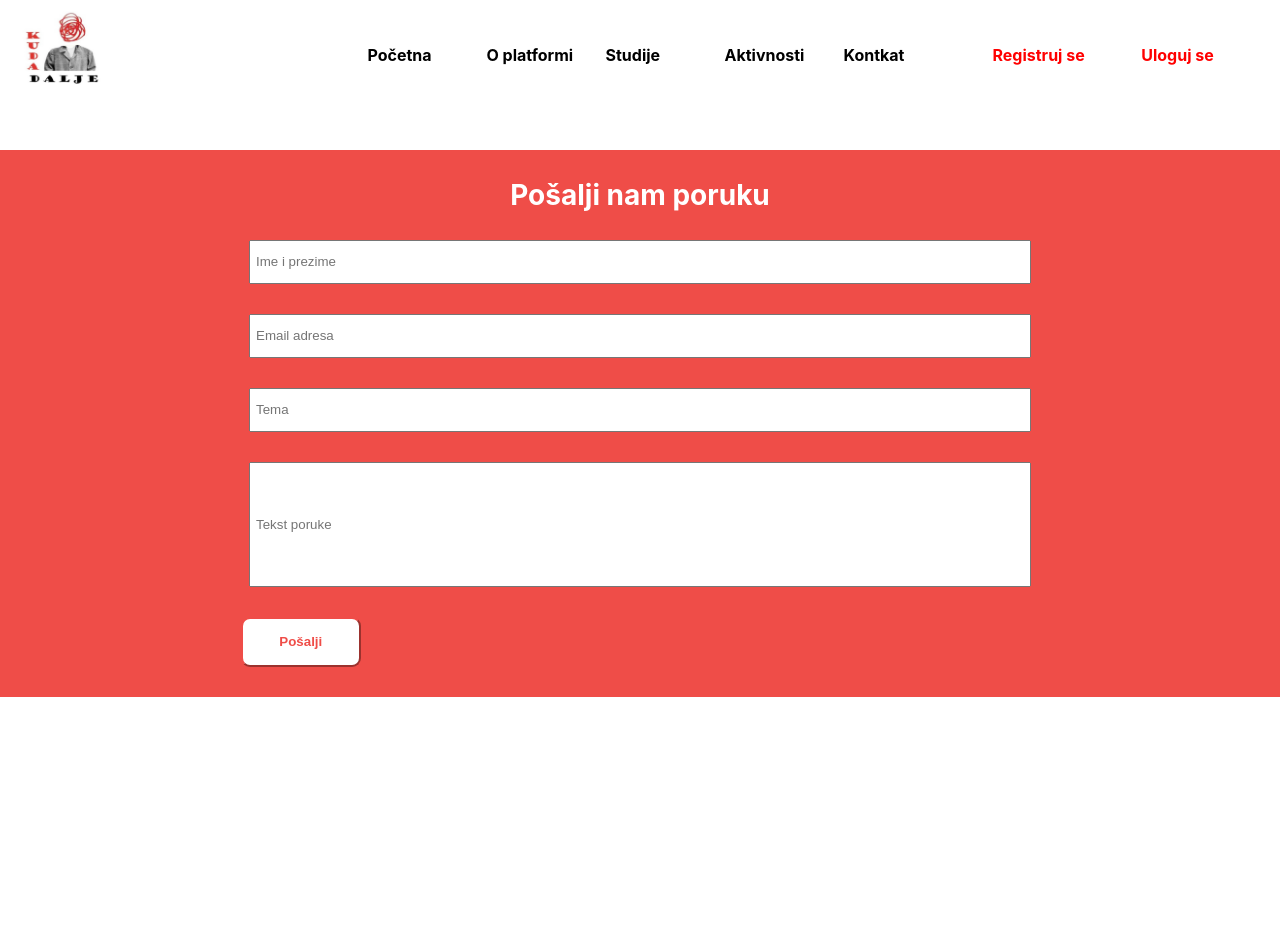
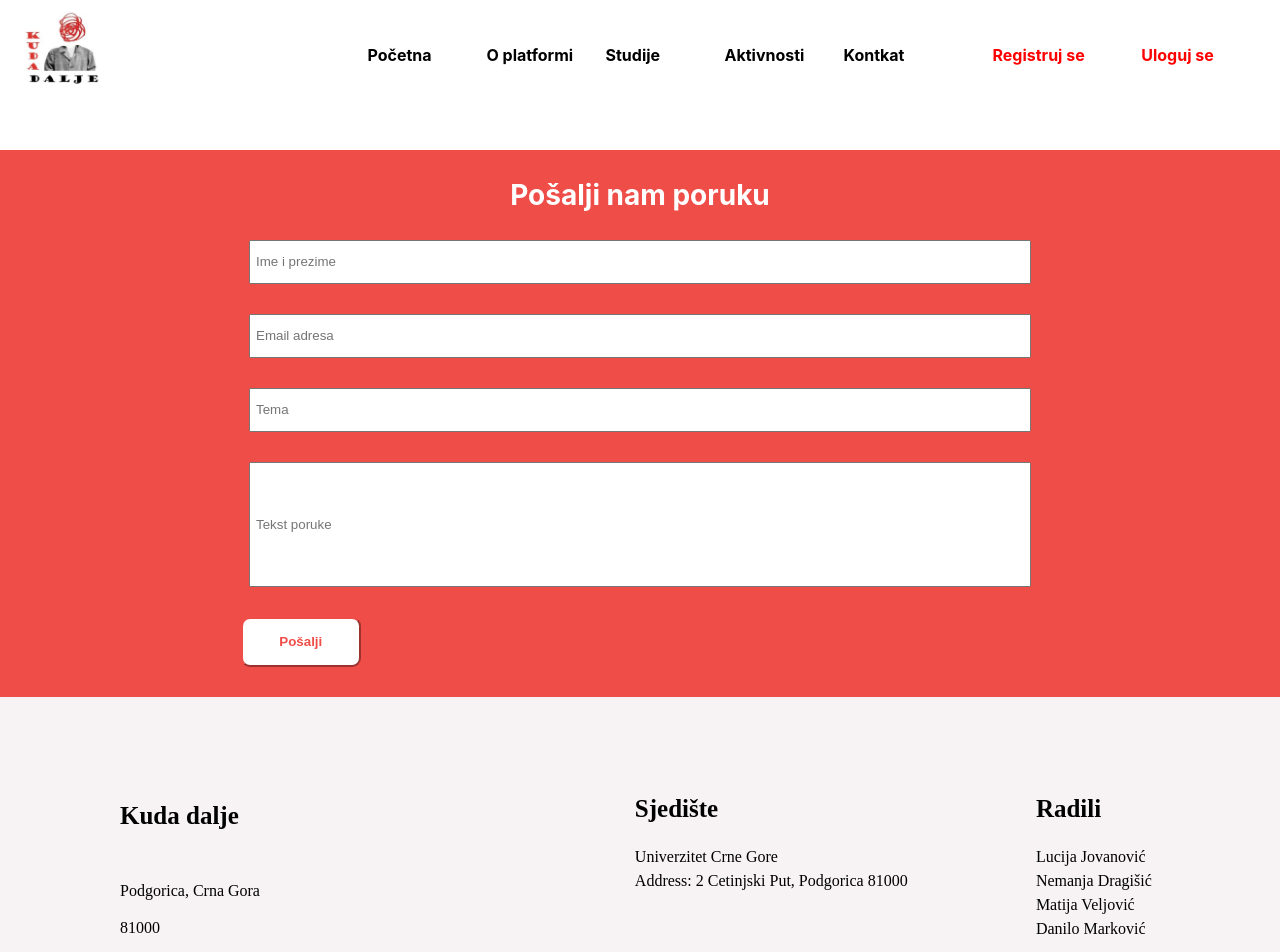
Before and after one commit to Nemanja2001/Softversko-projekat, a React (Create React App) app in the folder frontend/: page /Kontakt in a window 1280 px wide. Shown: the top 952 px of the page. Before the commit the page ends 800 px from the top, so only its background shows below. Built offline with nearby package versions, Linux system fonts and the light colour scheme.

Commit message:
doktroski odradjeno

```diff
--- a/frontend/src/components/Footer.css
+++ b/frontend/src/components/Footer.css
@@ -3,7 +3,16 @@
     font-size: 25px;
     font-family: serif;
     margin-left: 120px;
-    margin-top: 20px;
+}
+#info-flex>div
+{
+    margin-top:100px;
+}
+#prvi_sin>div{
+    font-size: 16px;
+}
+#unutrasnji-flex>div{
+    font-size: 16px;
 }
 
 #unutrasnji-flex{
--- a/frontend/src/components/Footer.js
+++ b/frontend/src/components/Footer.js
@@ -5,20 +5,20 @@ function Footer(){
     return(<div style={{backgroundColor:'#F7F3F5'}}>
         <div id="info-flex">
             <div id="prvi_sin" style={{lineHeight:'150%'}}>
-                <div style={{fontWeight:'bold',}}>Kuda dalje</div>
+                <div style={{fontWeight:'bold',fontSize:'25px'}}>Kuda dalje</div>
                 <br/>
                 <div>Podgorica, Crna Gora</div>
                 <div>81000</div>
             </div>
             <div id="unutrasnji-flex">
                 <div  style={{lineHeight:'150%'}}>
-                    <div style={{fontWeight:'bold'}}>Sjedište</div>
+                    <div style={{fontWeight:'bold',fontSize:'25px'}}>Sjedište</div>
                     <br/>
                     <div>Univerzitet Crne Gore</div>
                     <div>Address: 2 Cetinjski Put, Podgorica 81000</div>
                 </div>
                 <div  style={{lineHeight:'150%'}}>
-                    <div style={{fontWeight:'bold'}}>Radili</div>
+                    <div style={{fontWeight:'bold',fontSize:'25px'}}>Radili</div>
                     <br/>
                     <div>Lucija Jovanović</div>
                     <div>Nemanja Dragišić</div>
--- a/frontend/src/pages/Kontakt.js
+++ b/frontend/src/pages/Kontakt.js
@@ -1,5 +1,6 @@
 import React from "react"
 import Header from "../components/Header"
+import Footer from "../components/Footer"
 import './Kontakt.css'
 
 function Kontakt(){
@@ -17,7 +18,9 @@ function Kontakt(){
         <br/>
         <input id="btnPosalji" type="submit" value="Pošalji"></input>
         </div>
+        <Footer/>
         </>
+
     )
 }
 export default Kontakt
```
